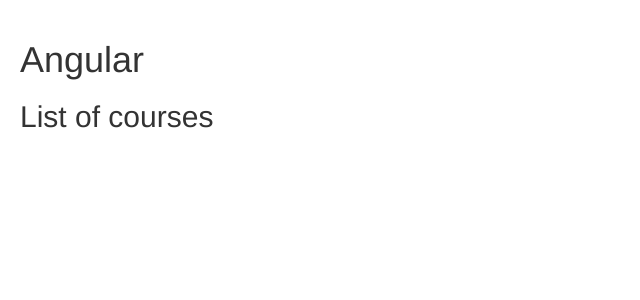
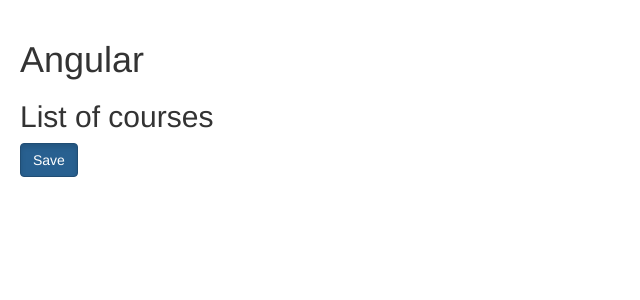
Before and after one commit to EJNB/hello-world, an Angular app: page / in a window 1280 px wide. Shown: the top 300 px of the page, without its empty margins (0-640 px from the left). Built offline with nearby package versions, Linux system fonts and the light colour scheme.

Commit message:
class binding

```diff
--- a/src/app/courses.component.ts
+++ b/src/app/courses.component.ts
@@ -10,12 +10,15 @@
         <td [attr.colspan]="colSpan"></td>
       </tr>
     </table>
+
+    <button class="btn btn-primary" [class.active]="isActive">Save</button>
   `
 })
 export class CoursesComponent{
   title = "List of courses";
   courses;
   colSpan = 2;
+  isActive = true;
 
   constructor(private _service: CoursesService){
     this.courses = _service.getCourses();
```
